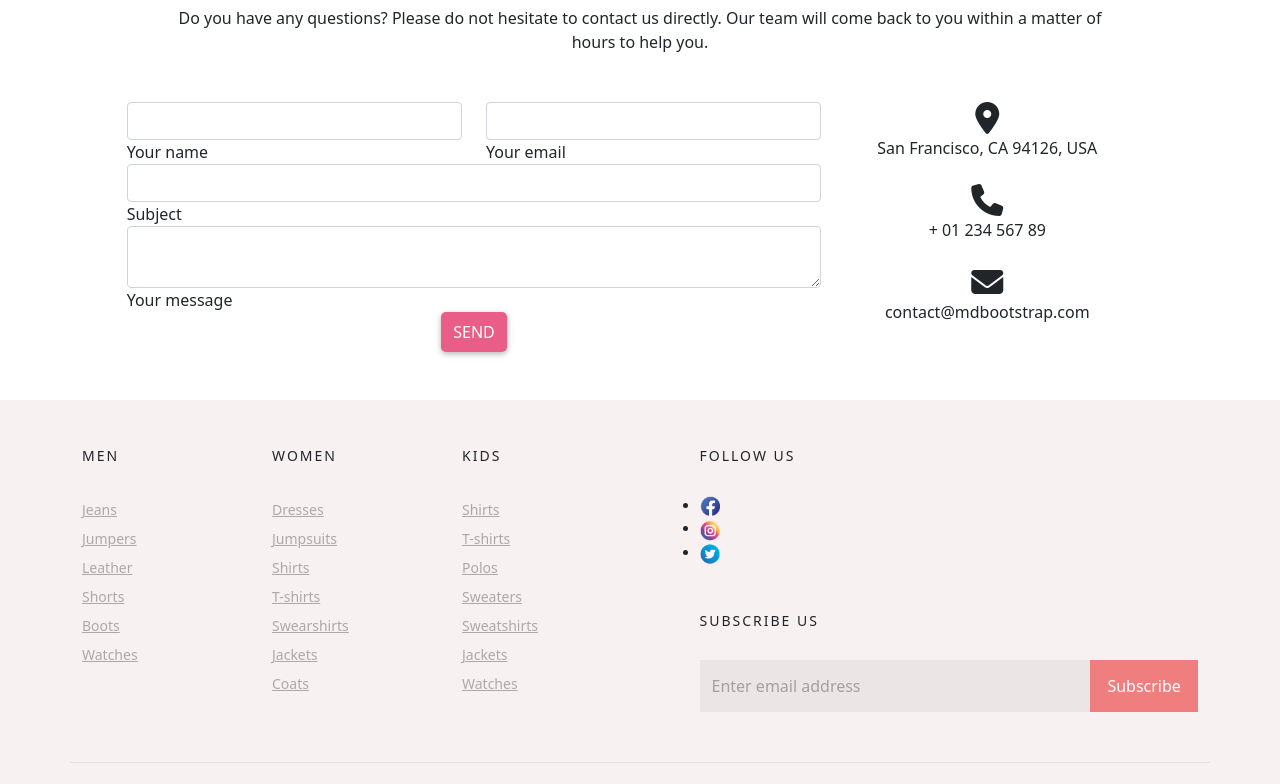
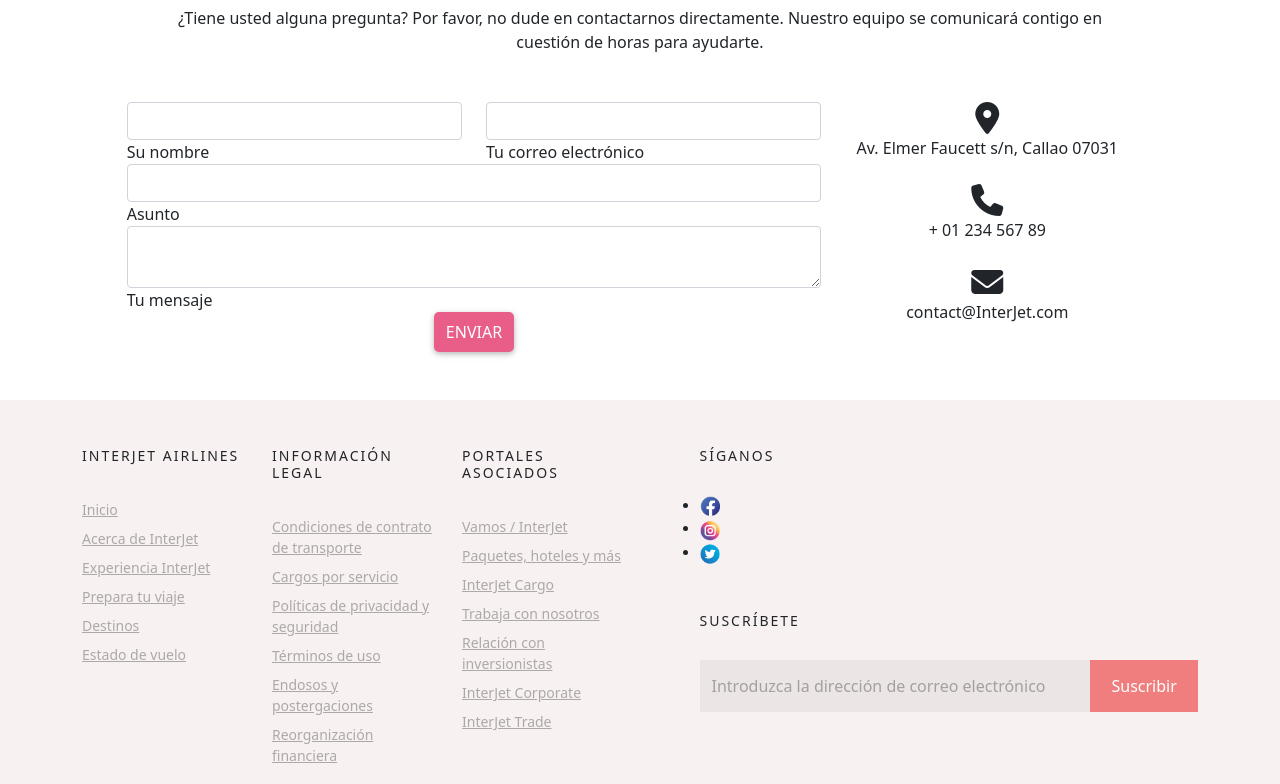
Before and after one commit to XeomaraValdivia/turismo.github.io, a plain HTML site: page pages/contactos.html in a window 1280 px wide. Shown: the part 140-924 px from the top of the page. Drawn offline with nearby package versions, Linux system fonts and the light colour scheme.

Commit message:
Cambio de footer

```diff
--- a/pages/contactos.html
+++ b/pages/contactos.html
@@ -48,7 +48,7 @@
                 </ul>
                 <form class="d-flex">
                     <input class="form-control me-2" type="search" placeholder="Search" aria-label="Search">
-                    <button class="btn btn-outline-success" type="submit">Search</button>
+                    <button class="btn btn-outline-success" type="submit">Buscar</button>
                 </form>
             </div>
         </div>
@@ -60,10 +60,9 @@
     <section class="mb-4 ">
 
         <!--Section heading-->
-        <h2 class="h1-responsive font-weight-bold text-center my-4">Contact us</h2>
+        <h2 class="h1-responsive font-weight-bold text-center my-4">Contáctenos</h2>
         <!--Section description-->
-        <p class="text-center w-responsive mx-auto mb-5">Do you have any questions? Please do not hesitate to contact us directly. Our team will come back to you within
-            a matter of hours to help you.</p>
+        <p class="text-center w-responsive mx-auto mb-5">¿Tiene usted alguna pregunta? Por favor, no dude en contactarnos directamente. Nuestro equipo se comunicará contigo en cuestión de horas para ayudarte.</p>
 
         <div class="container-fluid row">
 
@@ -79,7 +78,8 @@
                         <div class="col-md-6">
                             <div class="md-form mb-0">
                                 <input type="text" id="name" name="name" class="form-control">
-                                <label for="name" class="">Your name</label>
+                                <label for="name" class="">
+                                    Su nombre</label>
                             </div>
                         </div>
                         <!--Grid column-->
@@ -88,7 +88,7 @@
                         <div class="col-md-6">
                             <div class="md-form mb-0">
                                 <input type="text" id="email" name="email" class="form-control">
-                                <label for="email" class="">Your email</label>
+                                <label for="email" class="">Tu correo electrónico</label>
                             </div>
                         </div>
                         <!--Grid column-->
@@ -101,7 +101,7 @@
                         <div class="col-md-12">
                             <div class="md-form mb-0">
                                 <input type="text" id="subject" name="subject" class="form-control">
-                                <label for="subject" class="">Subject</label>
+                                <label for="subject" class="">Asunto</label>
                             </div>
                         </div>
                     </div>
@@ -115,7 +115,7 @@
 
                             <div class="md-form">
                                 <textarea type="text" id="message" name="message" rows="2" class="form-control md-textarea"></textarea>
-                                <label for="message">Your message</label>
+                                <label for="message">Tu mensaje</label>
                             </div>
 
                         </div>
@@ -125,7 +125,7 @@
                 </form>
 
                 <div class="text-center text-md-left">
-                    <a class="btn btn-primary" onclick="document.getElementById('contact-form').submit();">Send</a>
+                    <a class="btn btn-primary" onclick="document.getElementById('contact-form').submit();">Enviar</a>
                 </div>
                 <div class="status"></div>
             </div>
@@ -135,7 +135,7 @@
             <div class="col-md-3 text-center">
                 <ul class="list-unstyled mb-0">
                     <li><i class="fas fa-map-marker-alt fa-2x"></i>
-                        <p>San Francisco, CA 94126, USA</p>
+                        <p>Av. Elmer Faucett s/n, Callao 07031</p>
                     </li>
 
                     <li><i class="fas fa-phone mt-4 fa-2x"></i>
@@ -143,7 +143,7 @@
                     </li>
 
                     <li><i class="fas fa-envelope mt-4 fa-2x"></i>
-                        <p>contact@mdbootstrap.com</p>
+                        <p>contact@InterJet.com</p>
                     </li>
                 </ul>
             </div>
@@ -163,38 +163,38 @@
             <div class="col-md-6">
                 <div class="row">
                     <div class="col-md-4 mb-md-0 mb-4">
-                        <h2 class="footer-heading">Men</h2>
+                        <h2 class="footer-heading">InterJet Airlines</h2>
                         <ul class="list-unstyled">
-                            <li><a href="#" class="py-1 d-block">Jeans</a></li>
-                            <li><a href="#" class="py-1 d-block">Jumpers</a></li>
-                            <li><a href="#" class="py-1 d-block">Leather</a></li>
-                            <li><a href="#" class="py-1 d-block">Shorts</a></li>
-                            <li><a href="#" class="py-1 d-block">Boots</a></li>
-                            <li><a href="#" class="py-1 d-block">Watches</a></li>
+                            <li><a href="#" class="py-1 d-block">Inicio</a></li>
+                            <li><a href="#" class="py-1 d-block">Acerca de InterJet</a></li>
+                            <li><a href="#" class="py-1 d-block">Experiencia InterJet</a></li>
+                            <li><a href="#" class="py-1 d-block">Prepara tu viaje</a></li>
+                            <li><a href="#" class="py-1 d-block">Destinos</a></li>
+                            <li><a href="#" class="py-1 d-block">Estado de vuelo</a></li>
                         </ul>
                     </div>
                     <div class="col-md-4 mb-md-0 mb-4">
-                        <h2 class="footer-heading">Women</h2>
+                        <h2 class="footer-heading">Información legal</h2>
                         <ul class="list-unstyled">
-                            <li><a href="#" class="py-1 d-block">Dresses</a></li>
-                            <li><a href="#" class="py-1 d-block">Jumpsuits</a></li>
-                            <li><a href="#" class="py-1 d-block">Shirts</a></li>
-                            <li><a href="#" class="py-1 d-block">T-shirts</a></li>
-                            <li><a href="#" class="py-1 d-block">Swearshirts</a></li>
-                            <li><a href="#" class="py-1 d-block">Jackets</a></li>
-                            <li><a href="#" class="py-1 d-block">Coats</a></li>
+                            <li><a href="#" class="py-1 d-block">Condiciones de contrato de transporte</a></li>
+                            <li><a href="#" class="py-1 d-block">Cargos por servicio</a></li>
+                            <li><a href="#" class="py-1 d-block">
+                                Políticas de privacidad y seguridad</a></li>
+                            <li><a href="#" class="py-1 d-block">Términos de uso</a></li>
+                            <li><a href="#" class="py-1 d-block">Endosos y postergaciones</a></li>
+                            <li><a href="#" class="py-1 d-block">Reorganización financiera</a></li>
                         </ul>
                     </div>
                     <div class="col-md-4 mb-md-0 mb-4">
-                        <h2 class="footer-heading">Kids</h2>
+                        <h2 class="footer-heading">Portales asociados</h2>
                         <ul class="list-unstyled">
-                            <li><a href="#" class="py-1 d-block">Shirts</a></li>
-                            <li><a href="#" class="py-1 d-block">T-shirts</a></li>
-                            <li><a href="#" class="py-1 d-block">Polos</a></li>
-                            <li><a href="#" class="py-1 d-block">Sweaters</a></li>
-                            <li><a href="#" class="py-1 d-block">Sweatshirts</a></li>
-                            <li><a href="#" class="py-1 d-block">Jackets</a></li>
-                            <li><a href="#" class="py-1 d-block">Watches</a></li>
+                            <li><a href="#" class="py-1 d-block">Vamos / InterJet                            </a></li>
+                            <li><a href="#" class="py-1 d-block">Paquetes, hoteles y más</a></li>
+                            <li><a href="#" class="py-1 d-block">InterJet Cargo</a></li>
+                            <li><a href="#" class="py-1 d-block">Trabaja con nosotros</a></li>
+                            <li><a href="#" class="py-1 d-block">Relación con inversionistas</a></li>
+                            <li><a href="#" class="py-1 d-block">InterJet Corporate</a></li>
+                            <li><a href="#" class="py-1 d-block">InterJet Trade</a></li>
                         </ul>
                     </div>
                 </div>
@@ -202,7 +202,8 @@
             <div class="col-md-6">
                 <div class="row justify-content-end">
                     <div class="col-md-12 col-lg-11 mb-md-0 mb-4">
-                        <h2 class="footer-heading">Follow Us</h2>
+                        <h2 class="footer-heading">
+                            Síganos</h2>
                         <ul class="ftco-footer-social p-0">
                             <li><img src="../redes/face-01.png"
                                      alt="" width="20"></li>
@@ -211,11 +212,11 @@
                             <li><img src="../redes/twit-01.png"
                                      alt="" width="20"></li>
                         </ul>
-                        <h2 class="footer-heading mt-5">Subscribe Us</h2>
+                        <h2 class="footer-heading mt-5">SUSCRÍBETE</h2>
                         <form action="#" class="subscribe-form">
                             <div class="form-group d-flex">
-                                <input type="text" class="form-control rounded-left" placeholder="Enter email address">
-                                <input type="submit" value="Subscribe" class="form-control submit px-3 rounded-right">
+                                <input type="text" class="form-control rounded-left" placeholder="Introduzca la dirección de correo electrónico">
+                                <input type="submit" value="Suscribir" class="form-control submit px-3 rounded-right">
                             </div>
                         </form>
                     </div>
```
Also changed, not shown: index.html (+34 -32 lines), pages/nosotros.html (+31 -29 lines), pages/paquetes.html (+31 -28 lines), pages/ubicacion.html (+30 -28 lines).
